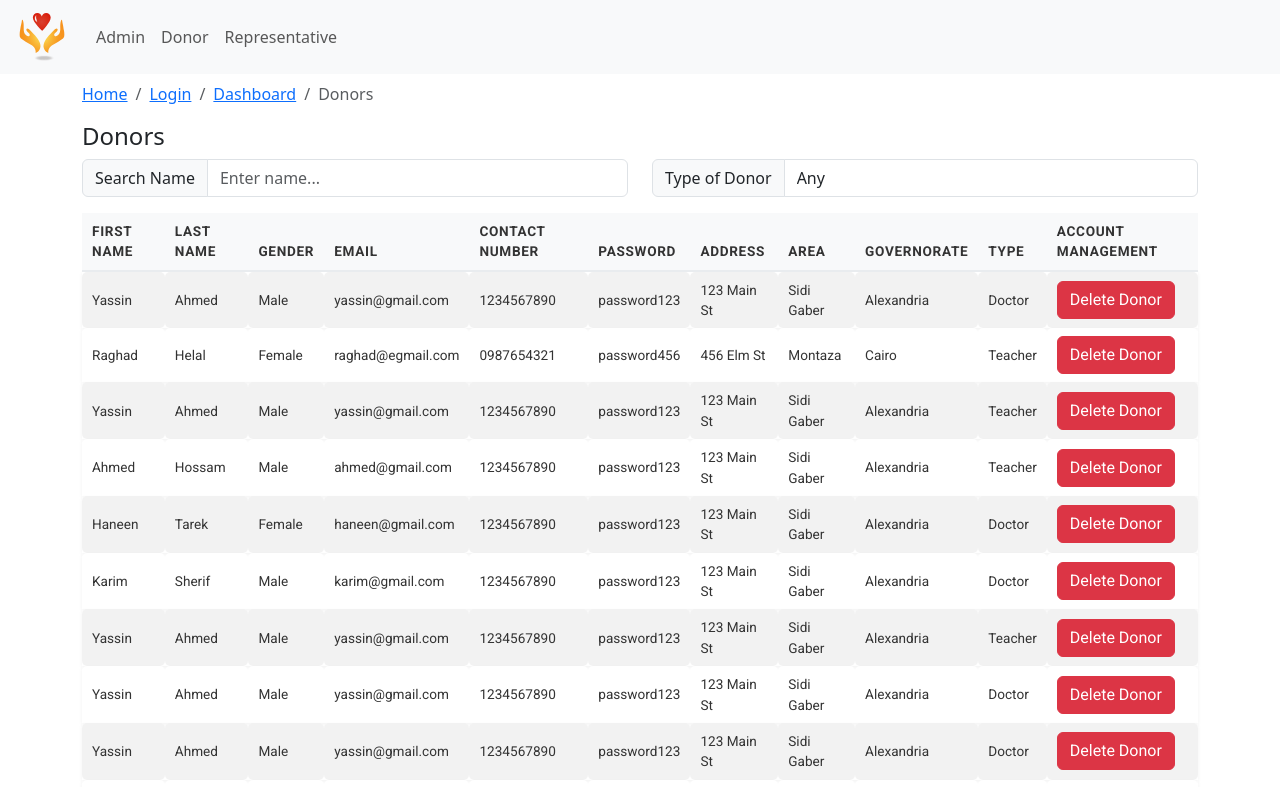
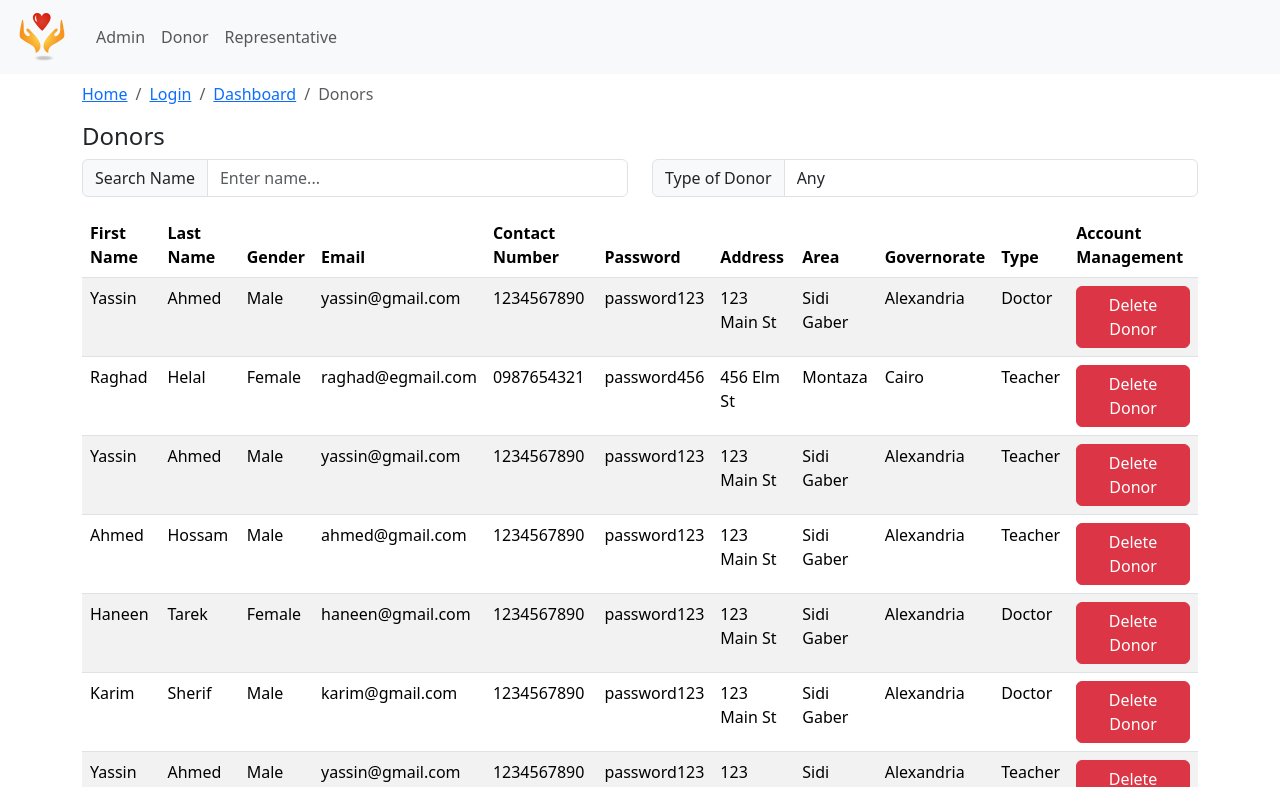
Before and after one commit to Karim-Yassin-Projects/SEProject, a React (Vite) app: page /registereddonors in a window 1280 px wide. Shown: the top 787 px of the page. Built offline with nearby package versions, Linux system fonts and the light colour scheme; what rand-seed would draw is missing.

Commit message:
fix compiler error

```diff
--- a/src/admin/App.css
+++ b/src/admin/App.css
@@ -1,51 +1,51 @@
 /* Import Google Fonts */
 @import url('https://fonts.googleapis.com/css2?family=Roboto:wght@400;500&display=swap');
 
-/* Custom Table Styles */
-.table-responsive {
-    overflow-x: auto;  /* allows table to scroll horizontally on smaller devices if necessary */
-    width: 100%;
-}
+/*!* Custom Table Styles *!*/
+/*.table-responsive {*/
+/*    overflow-x: auto;  !* allows table to scroll horizontally on smaller devices if necessary *!*/
+/*    width: 100%;*/
+/*}*/
 
-.table {
-    width: 100%; /* Full width */
-    max-width: 100%; /* Limiting the max width */
-    border-collapse: collapse;
-    table-layout: auto; /* Allows table cells to adjust based on content */
-    margin-top: 10px;
-    font-family: 'Roboto', sans-serif;
-    font-size: 0.85rem; /* Slightly smaller font size */
-    color: #333;
-}
+/*.table {*/
+/*    width: 100%; !* Full width *!*/
+/*    max-width: 100%; !* Limiting the max width *!*/
+/*    border-collapse: collapse;*/
+/*    table-layout: auto; !* Allows table cells to adjust based on content *!*/
+/*    margin-top: 10px;*/
+/*    font-family: 'Roboto', sans-serif;*/
+/*    font-size: 0.85rem; !* Slightly smaller font size *!*/
+/*    color: #333;*/
+/*}*/
 
-.table thead th {
-    background-color: #f8f9fa;
-    color: #333;
-    padding: 8px 10px; /* Reduced padding */
-    border-bottom: 2px solid #e9ecef;
-    text-transform: uppercase;
-    letter-spacing: 0.05em; /* Makes header text look more structured */
-}
+/*.table thead th {*/
+/*    background-color: #f8f9fa;*/
+/*    color: #333;*/
+/*    padding: 8px 10px; !* Reduced padding *!*/
+/*    border-bottom: 2px solid #e9ecef;*/
+/*    text-transform: uppercase;*/
+/*    letter-spacing: 0.05em; !* Makes header text look more structured *!*/
+/*}*/
 
-.table tbody td {
-    background-color: #fff;
-    border: none;
-    border-radius: 5px;
-    vertical-align: middle;
-    padding: 8px 10px; /* Reduced padding */
-    color: #333;  /* Dark text for readability */
-    word-wrap: break-word; /* Ensures text breaks to prevent horizontal scrolling */
-}
+/*.table tbody td {*/
+/*    background-color: #fff;*/
+/*    border: none;*/
+/*    border-radius: 5px;*/
+/*    vertical-align: middle;*/
+/*    padding: 8px 10px; !* Reduced padding *!*/
+/*    color: #333;  !* Dark text for readability *!*/
+/*    word-wrap: break-word; !* Ensures text breaks to prevent horizontal scrolling *!*/
+/*}*/
 
-.table tbody tr {
-    box-shadow: 0 2px 4px rgba(0, 0, 0, 0.05);  /* Lighter shadow for subtlety */
-    transition: all 0.3s ease-in-out;
-}
+/*.table tbody tr {*/
+/*    box-shadow: 0 2px 4px rgba(0, 0, 0, 0.05);  !* Lighter shadow for subtlety *!*/
+/*    transition: all 0.3s ease-in-out;*/
+/*}*/
 
-.table tbody tr:hover {
-    transform: translateY(-2px);
-    box-shadow: 0 4px 8px rgba(0, 0, 0, 0.1);
-}
+/*.table tbody tr:hover {*/
+/*    transform: translateY(-2px);*/
+/*    box-shadow: 0 4px 8px rgba(0, 0, 0, 0.1);*/
+/*}*/
 
 .btn-custom {
     border-radius: 20px;
--- a/src/donor/MedicalRequest.tsx
+++ b/src/donor/MedicalRequest.tsx
@@ -1,7 +1,7 @@
-import {allPosts} from "../representative/posts.ts";
+import {AllPosts} from "../common/posts.ts";
 
 function MedicalRequest(){
-    const medicalPost = allPosts.find(p => p.category === 'Medical Supplies');
+    const medicalPost = AllPosts.find(p => p.category === 'Medical Supplies');
     if (!medicalPost) {
         return <div>Medical Post not found</div>
     }
--- a/src/donor/MedicalRequests.tsx
+++ b/src/donor/MedicalRequests.tsx
@@ -1,7 +1,7 @@
-import {allPosts} from "../representative/posts.ts";
 import {NavLink} from "react-router-dom";
+import {AllPosts} from "../common/posts.ts";
 function MedicalRequests(){
-    const medicalRequests = allPosts.find(p => p.category === "Medical Supplies");
+    const medicalRequests = AllPosts.find(p => p.category === "Medical Supplies");
 
     if (!medicalRequests) {
         return <div>Medical Requests not found</div>
--- a/src/donor/PostDetails.tsx
+++ b/src/donor/PostDetails.tsx
@@ -1,12 +1,24 @@
 import {useParams} from "react-router-dom";
 import BreadCrumb from "../common/BreadCrumb.tsx";
-import {getPostsByOrganization} from "../common/posts.ts";
+import {
+    getPostsByOrganization,
+    isBloodDonationPost,
+    isFoodPost,
+    isMedicalCasesPost,
+    isTeachingPost
+} from "../common/posts.ts";
 import PostInfo from "../common/PostInfo.tsx";
 import {Organizations} from "../common/organizations.ts";
 import OrganizationDetails from "./OrganizationDetails.tsx";
+import {useState} from "react";
+import {WeightCategories} from "../common/food.ts";
 
 function PostDetails() {
     const {postId} = useParams();
+    const [showModal, setShowModal] = useState(false);
+    const [donationDone, setDonationDone] = useState(false);
+    const [donationAmount, setDonationAmount] = useState(1);
+
     if (!postId) {
         return <div>Missing post Id</div>
     }
@@ -29,7 +41,28 @@ function PostDetails() {
     ]
 
 
-    // eslint-disable-next-line react-hooks/rules-of-hooks
+    const sendDonation = () => {
+        setDonationDone(true);
+    };
+    const closeModal = () => {
+        setShowModal(false);
+    }
+
+    let donationMessage = `Please enter the amount you would like to donate.`;
+    let donationAmountLabel = isFoodPost(post) &&
+    WeightCategories.includes(post.food.category!) ? 'Weight (kg)' : 'Quantity';
+    let donateButtonLabel = 'Donate';
+
+    if (isMedicalCasesPost(post) || isTeachingPost(post)) {
+        donationAmountLabel = 'Time in hours';
+        donateButtonLabel = 'Volunteer';
+        donationMessage = `Please enter the amount of time you would like to volunteer.`;
+    }
+    if (isBloodDonationPost(post)) {
+        donationAmountLabel = 'Blood Units';
+    }
+
+
 
 
     return (
@@ -41,11 +74,13 @@ function PostDetails() {
                     <h5 className="card-title">{post.title}</h5>
                 </div>
                 <div className="card-body">
-                    <OrganizationDetails organization={post.organization} />
+                    <OrganizationDetails organization={post.organization}/>
 
                     <div className="card-text">
-                        <p><strong>Status</strong>: <strong className={post.fulfilled ? 'text-success' : 'text-danger'}>{post.fulfilled ? 'Fulfilled' : 'Not fulfilled'}</strong></p>
-                        <PostInfo post={post} />
+                        <p><strong>Status</strong>: <strong
+                            className={post.fulfilled ? 'text-success' : 'text-danger'}>{post.fulfilled ? 'Fulfilled' : 'Not fulfilled'}</strong>
+                        </p>
+                        <PostInfo post={post}/>
                         {post.details.split('\n').map((line, index) => (
                             <span key={index}>
                                 {line}
@@ -53,10 +88,55 @@ function PostDetails() {
                             </span>
                         ))}
                     </div>
-                    <button className="btn btn-primary my-2">Donate</button>
+                    <button className="btn btn-primary my-2" onClick={() => setShowModal(true)} disabled={donationDone}>{donateButtonLabel}</button>
+                </div>
+            </div>
+            {showModal &&
+                <div className="modal d-block" tabIndex={-1} role="dialog">
+                    <div className="modal-dialog" role="document">
+                        <div className="modal-content">
+                            <div className="modal-header">
+                                <h5 className="modal-title">{donateButtonLabel}</h5>
+                                <button type="button" className="close" aria-label="Close" onClick={closeModal}>
+                                    <span aria-hidden="true">&times;</span>
+                                </button>
+                            </div>
+                            <div className="modal-body">
+                                {donationDone &&
+                                    <div className="alert alert-success success-box" role="alert">
+                                        <i className="bi bi-check"></i>
+                                        Your request has been received.
+                                        Thank you for your contribution. Our community appreciates your help.
+                                    </div>
+                                }
+                                {!donationDone && <>
+                                {donationAmountLabel && <>
+                                        <p className="text-primary">
+                                            {donationMessage}
+                                        </p>
+
+                                        <div className="form-group">
+                                            <label htmlFor="quantity">{donationAmountLabel}</label>
+                                            <input className="form-control" id="message" type="number"
+                                                   value={donationAmount}
+                                                   onChange={(e) => setDonationAmount(parseInt(e.target.value))}></input>
+                                        </div>
+                                    </> }
+                                </>}
+                            </div>
+                            {!donationDone && <>
+                                <div className="modal-footer">
+                                    <button type="button" className="btn btn-primary" onClick={sendDonation}>{donateButtonLabel}
+                                    </button>
+                                    <button type="button" className="btn btn-secondary" onClick={closeModal}>Cancel
+                                    </button>
+                                </div>
+                            </>}
+                        </div>
                     </div>
                 </div>
-            </div>
+            }
+        </div>
     );
 }
 
```
